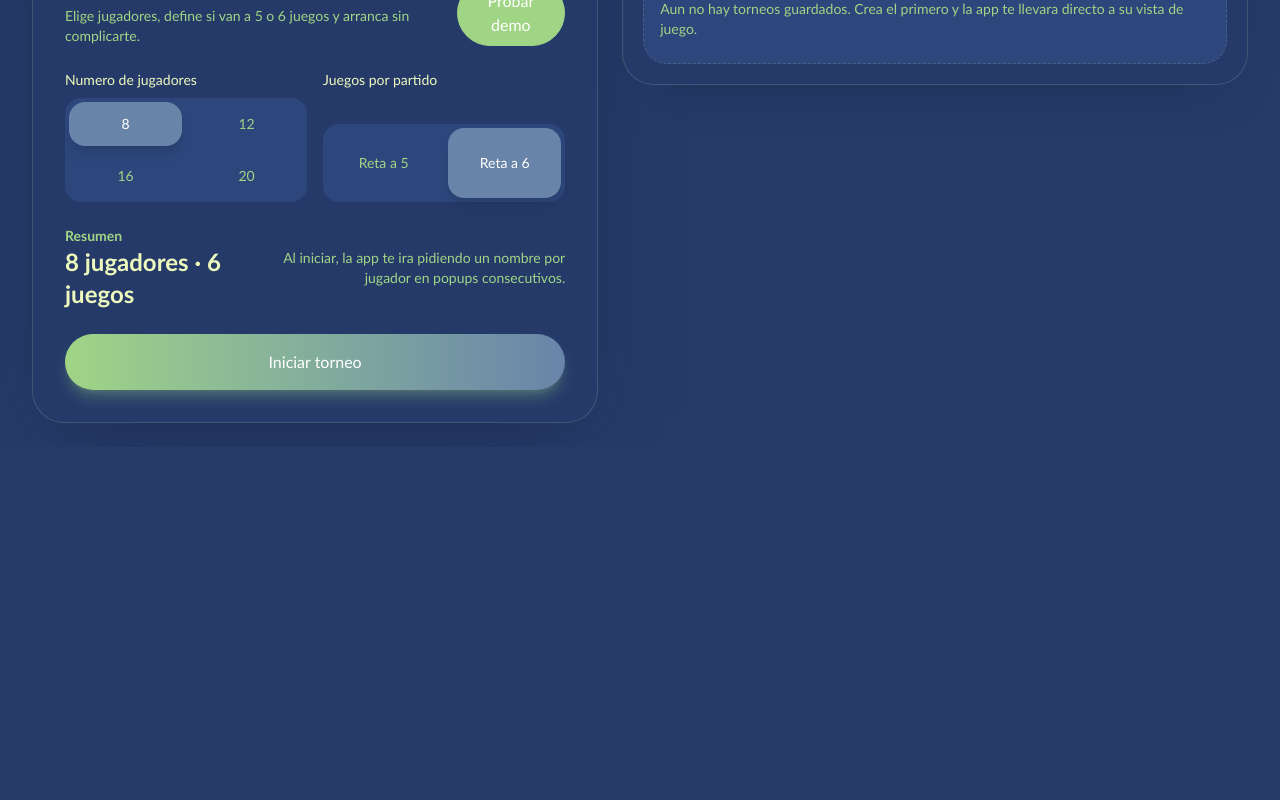
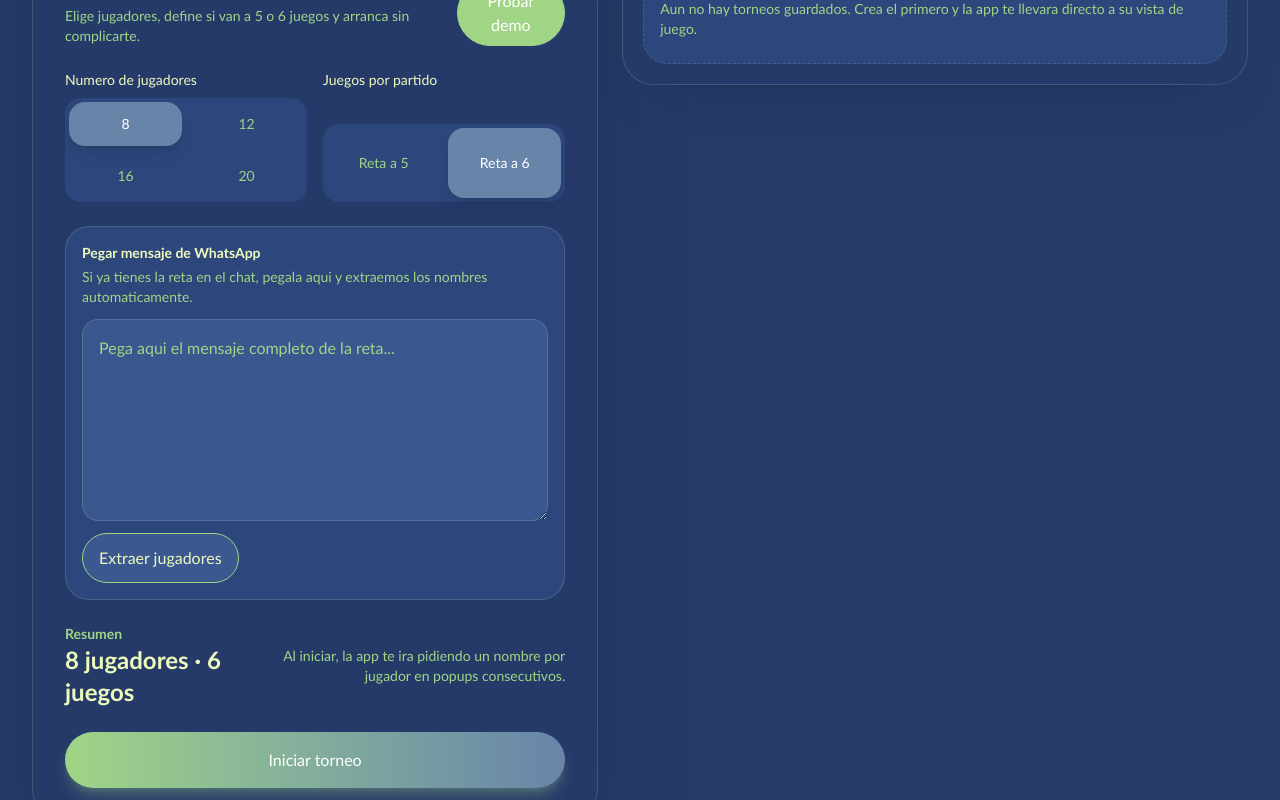
Before and after one commit to flowventas/retaspadel, a Next.js app: page / in a window 1280 px wide. Shown: the part 417-1217 px from the top of the page. Before the commit the page ends 864 px from the top, so only its background shows below. Built offline with nearby package versions, Linux system fonts and the light colour scheme.

Commit message:
Agregar importacion de jugadores desde WhatsApp

```diff
--- a/components/new-tournament-form.tsx
+++ b/components/new-tournament-form.tsx
@@ -2,6 +2,7 @@
 
 import { useMemo, useState } from "react";
 import { sampleNames } from "@/lib/sample";
+import { parseWhatsAppPlayers } from "@/lib/whatsapp-parser";
 import { GamesPerMatch, TournamentFormat } from "@/lib/types";
 
 type NewTournamentFormProps = {
@@ -37,6 +38,10 @@ export function NewTournamentForm({
   const [currentIndex, setCurrentIndex] = useState(0);
   const [draftName, setDraftName] = useState("");
   const [error, setError] = useState("");
+  const [whatsAppMessage, setWhatsAppMessage] = useState("");
+  const [importedNames, setImportedNames] = useState<string[]>([]);
+  const [importMessage, setImportMessage] = useState("");
+  const [importError, setImportError] = useState("");
 
   const progress = useMemo(() => `${Math.min(currentIndex + 1, format)}/${format}`, [currentIndex, format]);
   const suggestedPlayers = useMemo(() => {
@@ -60,10 +65,11 @@ export function NewTournamentForm({
       .sort((left, right) => left.localeCompare(right, "es", { sensitivity: "base" }));
   }, [currentIndex, draftName, names, savedPlayers]);
 
-  function openPlayerModal() {
-    setNames(Array.from({ length: format }, () => ""));
+  function openPlayerModal(initialNames?: string[]) {
+    const baseNames = Array.from({ length: format }, (_, index) => initialNames?.[index] ?? "");
+    setNames(baseNames);
     setCurrentIndex(0);
-    setDraftName("");
+    setDraftName(baseNames[0] ?? "");
     setError("");
     setIsRecentOpen(false);
     setIsModalOpen(true);
@@ -80,6 +86,9 @@ export function NewTournamentForm({
   function handleFormatChange(nextFormat: TournamentFormat) {
     setFormat(nextFormat);
     setError("");
+    setImportedNames((current) => current.slice(0, nextFormat));
+    setImportMessage("");
+    setImportError("");
   }
 
   function handleNextPlayer() {
@@ -138,6 +147,40 @@ export function NewTournamentForm({
       gamesPerMatch,
       names: sampleNames(format),
     });
+  }
+
+  function handleImportWhatsAppMessage() {
+    const parsed = parseWhatsAppPlayers(whatsAppMessage, format);
+
+    if (!parsed.totalDetected) {
+      setImportedNames([]);
+      setImportError("No encontramos jugadores en ese mensaje.");
+      setImportMessage("");
+      return;
+    }
+
+    setImportedNames(parsed.names);
+    setImportError("");
+
+    if (parsed.totalDetected < format) {
+      setImportMessage(`Detectamos ${parsed.totalDetected} jugadores. Faltan ${format - parsed.totalDetected} por completar.`);
+      return;
+    }
+
+    if (parsed.totalDetected > format) {
+      setImportMessage(`Detectamos ${parsed.totalDetected} nombres. Usaremos los primeros ${format}.`);
+      return;
+    }
+
+    setImportMessage(`Detectamos los ${format} jugadores de la reta.`);
+  }
+
+  function handleUseImportedPlayers() {
+    if (!importedNames.length) {
+      return;
+    }
+
+    openPlayerModal(importedNames);
   }
 
   return (
@@ -204,6 +247,72 @@ export function NewTournamentForm({
               ))}
             </div>
           </label>
+        </div>
+
+        <div className="grid gap-3 rounded-[1.5rem] border border-[var(--line)] bg-[var(--surface-subtle)] p-4">
+          <div>
+            <p className="text-sm font-semibold text-[var(--app-text)]">Pegar mensaje de WhatsApp</p>
+            <p className="mt-1 text-sm text-[var(--muted)]">
+              Si ya tienes la reta en el chat, pegala aqui y extraemos los nombres automaticamente.
+            </p>
+          </div>
+
+          <textarea
+            value={whatsAppMessage}
+            onChange={(event) => setWhatsAppMessage(event.target.value)}
+            rows={7}
+            placeholder="Pega aqui el mensaje completo de la reta..."
+            className="w-full rounded-2xl border border-[var(--line)] bg-[var(--surface-strong)] px-4 py-4 text-sm text-[var(--app-text)] outline-none transition placeholder:text-[var(--muted)] focus:border-[var(--brand-primary)]"
+          />
+
+          <div className="flex flex-col gap-3 sm:flex-row sm:items-center sm:justify-between">
+            <button
+              type="button"
+              onClick={handleImportWhatsAppMessage}
+              className="inline-flex items-center justify-center rounded-full border border-[var(--brand-primary)] bg-[var(--surface-strong)] px-4 py-3 text-sm font-bold text-[var(--app-text)] transition hover:bg-[var(--surface-soft)]"
+            >
+              Extraer jugadores
+            </button>
+
+            {importMessage ? <p className="text-sm text-[var(--muted)]">{importMessage}</p> : null}
+          </div>
+
+          {importError ? (
+            <div className="rounded-2xl border border-rose-200 bg-rose-50 px-4 py-3 text-sm font-medium text-rose-700">
+              {importError}
+            </div>
+          ) : null}
+
+          {importedNames.length ? (
+            <div className="grid gap-3 rounded-2xl border border-[var(--line)] bg-[var(--surface-strong)] p-4">
+              <div className="flex flex-col gap-2 sm:flex-row sm:items-center sm:justify-between">
+                <div>
+                  <p className="text-sm font-semibold text-[var(--app-text)]">Jugadores detectados</p>
+                  <p className="text-sm text-[var(--muted)]">
+                    {importedNames.length} de {format} listos para usar
+                  </p>
+                </div>
+                <button
+                  type="button"
+                  onClick={handleUseImportedPlayers}
+                  className="inline-flex items-center justify-center rounded-full bg-[var(--brand-primary)] px-4 py-3 text-sm font-bold text-white transition hover:bg-[var(--brand-secondary)]"
+                >
+                  Usar jugadores detectados
+                </button>
+              </div>
+
+              <div className="grid gap-2 sm:grid-cols-2">
+                {importedNames.map((name, index) => (
+                  <div
+                    key={`${name}-${index + 1}`}
+                    className="rounded-xl bg-[var(--surface-subtle)] px-3 py-2 text-sm font-semibold text-[var(--app-text)]"
+                  >
+                    {index + 1}. {name}
+                  </div>
+                ))}
+              </div>
+            </div>
+          ) : null}
         </div>
 
         <div className="flex items-center justify-between gap-4">
--- /dev/null
+++ b/lib/whatsapp-parser.ts
@@ -0,0 +1,54 @@
+import { TournamentFormat } from "@/lib/types";
+
+type ParsedWhatsAppPlayers = {
+  names: string[];
+  totalDetected: number;
+};
+
+const STOP_PATTERNS = [
+  /^lista\s+de\s+espera/i,
+  /^espera$/i,
+  /^suplentes?$/i,
+  /^waiting\s+list/i,
+];
+
+const PLAYER_LINE = /^\s*(\d+)\s*[-.)]\s*(.+?)\s*$/;
+
+function normalizeName(value: string) {
+  return value.replace(/\s+/g, " ").trim();
+}
+
+export function parseWhatsAppPlayers(message: string, format: TournamentFormat): ParsedWhatsAppPlayers {
+  const seen = new Set<string>();
+  const detected: string[] = [];
+
+  for (const rawLine of message.split(/\r?\n/)) {
+    const line = rawLine.trim();
+    if (!line) {
+      continue;
+    }
+
+    if (STOP_PATTERNS.some((pattern) => pattern.test(line))) {
+      break;
+    }
+
+    const match = line.match(PLAYER_LINE);
+    if (!match) {
+      continue;
+    }
+
+    const name = normalizeName(match[2]);
+    const key = name.toLocaleLowerCase();
+    if (!name || seen.has(key)) {
+      continue;
+    }
+
+    seen.add(key);
+    detected.push(name);
+  }
+
+  return {
+    names: detected.slice(0, format),
+    totalDetected: detected.length,
+  };
+}
```
